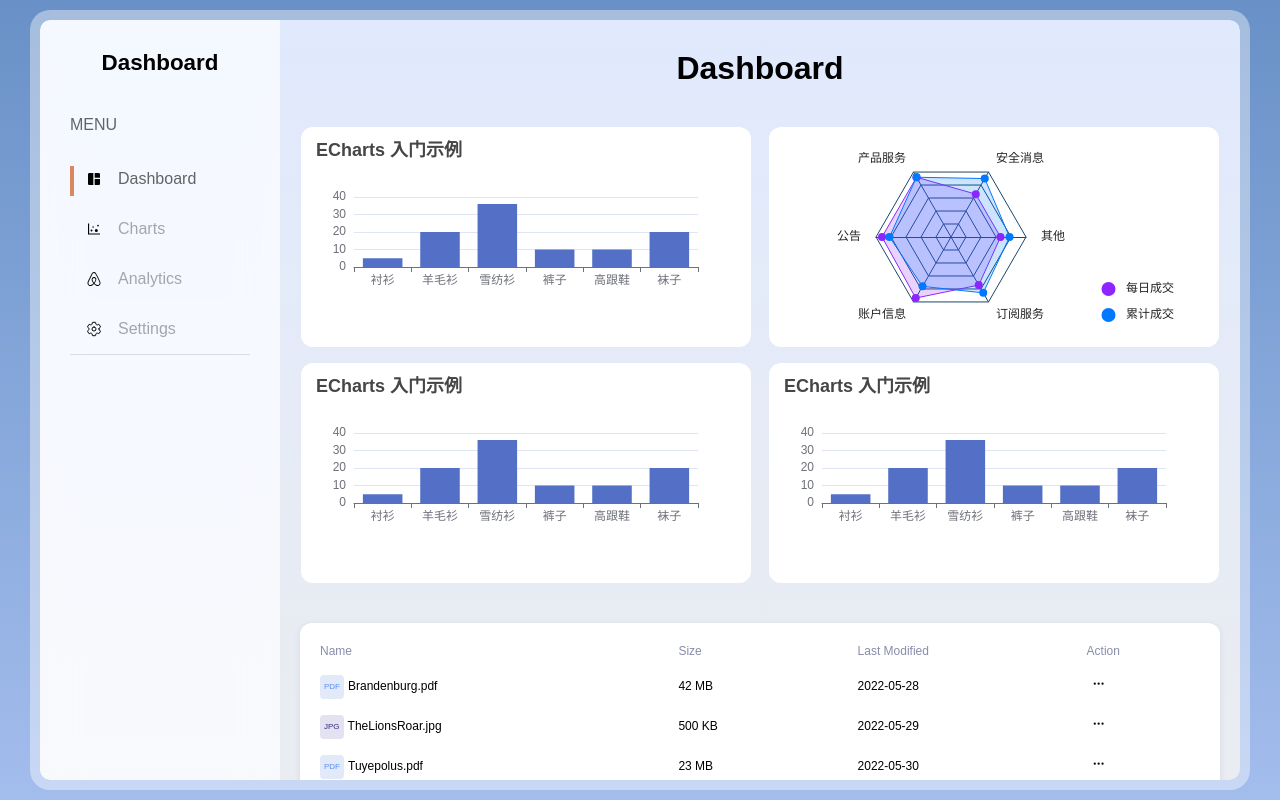
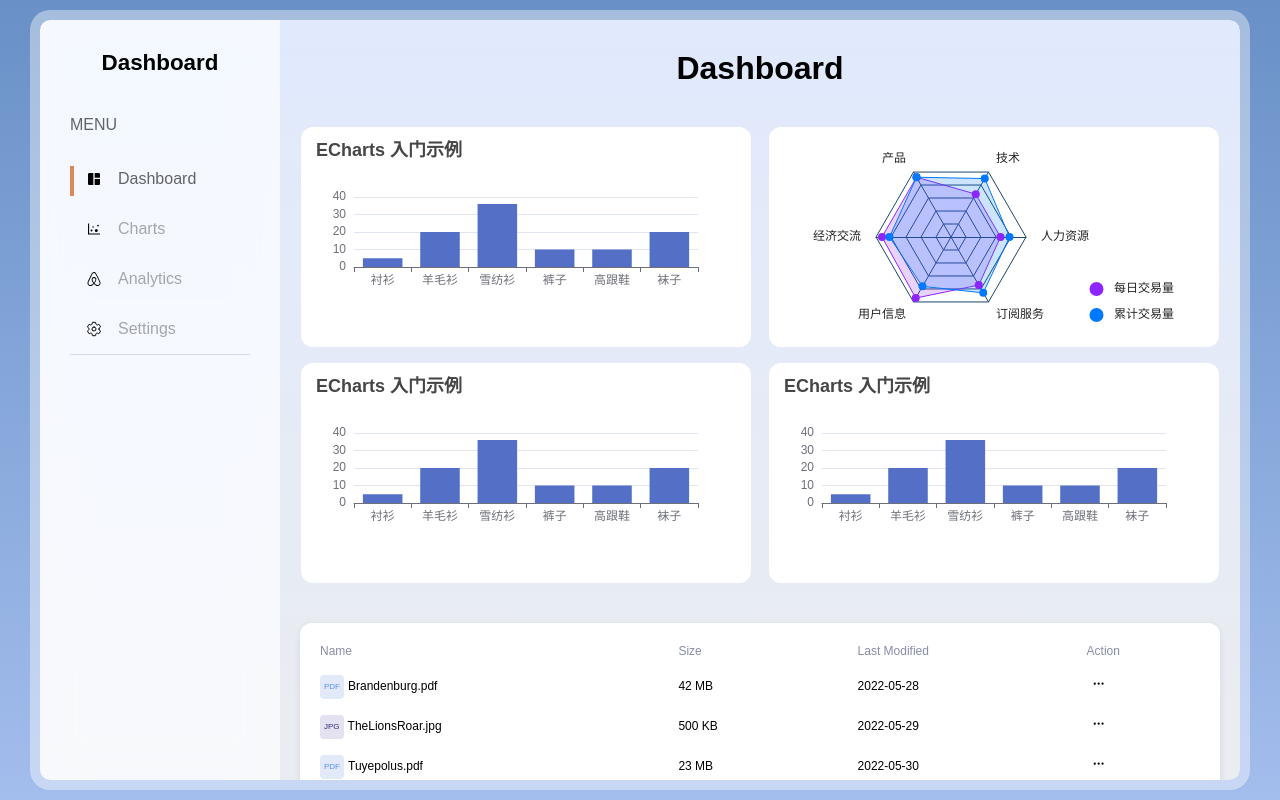
Before and after one commit to coulsonzero/react-dashboard, a React (Create React App) app: page / in a window 1280 px wide. Built offline with nearby package versions, Linux system fonts and the light colour scheme.

Commit message:
fetch: update Charts data

```diff
--- a/src/container/BarChart.jsx
+++ b/src/container/BarChart.jsx
@@ -15,7 +15,6 @@ export default class BarChart extends Component {
 
 	chartInit() {
 		const myChart = echarts.init(this.barRef.current)
-
 
 		myChart.setOption({
 			title: {
--- a/src/container/PieChart.jsx
+++ b/src/container/PieChart.jsx
@@ -23,7 +23,6 @@ export default class PieChart extends Component {
 				{
 					top: "70%",
 					right: 30,
-					data: ["每日成交", "累计成交"],
 					itemGap: 12,
 					textStyle: {
 						fontSize: 12,
@@ -39,23 +38,23 @@ export default class PieChart extends Component {
 				center: ["40%", "50%"],
 				indicator: [
 					{
-						name: "其他",
+						name: "人力资源",
 						max: 50,
 					},
 					{
-						name: "安全消息",
+						name: "技术",
 						max: 50,
 					},
 					{
-						name: "产品服务",
+						name: "产品",
 						max: 50,
 					},
 					{
-						name: "公告",
+						name: "经济交流",
 						max: 50,
 					},
 					{
-						name: "账户信息",
+						name: "用户信息",
 						max: 50,
 					},
 					{
@@ -65,11 +64,14 @@ export default class PieChart extends Component {
 				],
 				splitNumber: 5,
 				startAngle: 0, //旋转的度数。
-				name: {
-					textStyle: {
-						// color: "#EFF4FF",
+				// name: {
+				// 	textStyle: {
+				// 		// color: "#EFF4FF",
+				// 		color: "#242425",
+				// 	},
+				// },
+				axisName: {
 					color: "#242425",
-					},
 				},
 				splitLine: {
 					lineStyle: {
@@ -90,47 +92,47 @@ export default class PieChart extends Component {
 					type: "radar",
 					data: [
 						{
-							name: "每日成交",
+							name: "每日交易量",
 							lineStyle: {
-								normal: {
+								// normal: {
 								// "color": "#FF5BE2",
 								color: "#8C25FF",
 								width: 1,
-								},
+								// },
 							},
 							value: [33, 33, 46, 46, 47, 37, 44],
 							itemStyle: {
-								normal: {
+								// normal: {
 								color: "#8C25FF",
-								},
+								// },
 							},
 							areaStyle: {
-								normal: {
+								// normal: {
 								color: "#8C25FF",
 								// "opacity": 0.35
 								opacity: 0.2,
-								},
+								// },
 							},
 						},
 						{
-							name: "累计成交",
+							name: "累计交易量",
 							lineStyle: {
-								normal: {
+								// normal: {
 								color: "#0078FF",
 								width: 1,
-								},
+								// },
 							},
 							value: [39, 45, 46, 41, 38, 43, 39],
 							itemStyle: {
-								normal: {
+								// normal: {
 								color: "#0078FF",
-								},
+								// },
 							},
 							areaStyle: {
-								normal: {
+								// normal: {
 								color: "#0078FF",
 								opacity: 0.2,
-								},
+								// },
 							},
 						},
 					],
```
Lines whose indentation alone changed are shown as unchanged.
